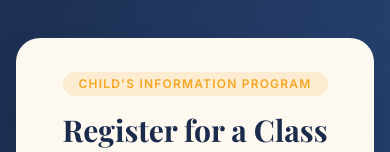
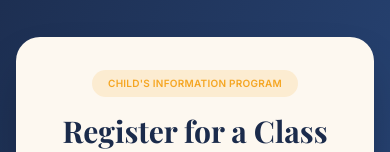
Before and after one commit to gregteo06101968/landofpromise, a Next.js app: page /register in a window 390 px wide. Shown: the part 229-381 px from the top of the page. Built offline with nearby package versions, Linux system fonts and the light colour scheme; no server answers; the database is empty.

Commit message:
Fix badge wrapping on mobile screens
The "Child's Information Program" badge wrapped into an awkward
two-line pill on narrow viewports. Shrink the text and tracking on
small screens and use a softer rounded shape so it stays tidy at any
width.

```diff
--- a/src/app/(admin)/admin/login/page.tsx
+++ b/src/app/(admin)/admin/login/page.tsx
@@ -54,7 +54,7 @@ export default async function AdminLoginPage({
   return (
     <SkyBackground>
       <LandingCard className="max-w-sm">
-        <span className="mb-4 inline-flex rounded-full bg-gold/15 px-4 py-1 text-xs font-semibold uppercase tracking-widest text-gold">
+        <span className="mb-4 inline-flex rounded-2xl bg-gold/15 px-4 py-1.5 text-center text-[10px] font-semibold uppercase tracking-wide text-gold sm:text-xs sm:tracking-widest">
           Child&apos;s Information Program
         </span>
         <h1 className="font-display text-3xl font-bold text-navy-deep">
--- a/src/app/(public)/register/[sessionId]/page.tsx
+++ b/src/app/(public)/register/[sessionId]/page.tsx
@@ -21,7 +21,7 @@ export default async function RegisterForSessionPage({
   return (
     <LandingCard className="max-w-2xl">
       <div className="text-center">
-        <span className="mb-4 inline-flex rounded-full bg-gold/15 px-4 py-1 text-xs font-semibold uppercase tracking-widest text-gold">
+        <span className="mb-4 inline-flex rounded-2xl bg-gold/15 px-4 py-1.5 text-center text-[10px] font-semibold uppercase tracking-wide text-gold sm:text-xs sm:tracking-widest">
           Child&apos;s Information Program
         </span>
         <h1 className="font-display text-3xl font-bold text-navy-deep">
--- a/src/app/(public)/register/page.tsx
+++ b/src/app/(public)/register/page.tsx
@@ -9,7 +9,7 @@ export default async function RegisterPage() {
 
   return (
     <LandingCard className="max-w-2xl text-center">
-      <span className="mb-4 inline-flex rounded-full bg-gold/15 px-4 py-1 text-xs font-semibold uppercase tracking-widest text-gold">
+      <span className="mb-4 inline-flex rounded-2xl bg-gold/15 px-4 py-1.5 text-center text-[10px] font-semibold uppercase tracking-wide text-gold sm:text-xs sm:tracking-widest">
         Child&apos;s Information Program
       </span>
       <h1 className="font-display text-3xl font-bold text-navy-deep">
--- a/src/app/page.tsx
+++ b/src/app/page.tsx
@@ -6,7 +6,7 @@ export default function Home() {
   return (
     <SkyBackground>
       <LandingCard className="flex flex-col items-center text-center">
-        <span className="mb-6 rounded-full bg-gold/15 px-4 py-1 text-xs font-semibold uppercase tracking-widest text-gold">
+        <span className="mb-6 inline-flex rounded-2xl bg-gold/15 px-4 py-1.5 text-center text-[10px] font-semibold uppercase tracking-wide text-gold sm:text-xs sm:tracking-widest">
           Child&apos;s Information Program
         </span>
 
```
